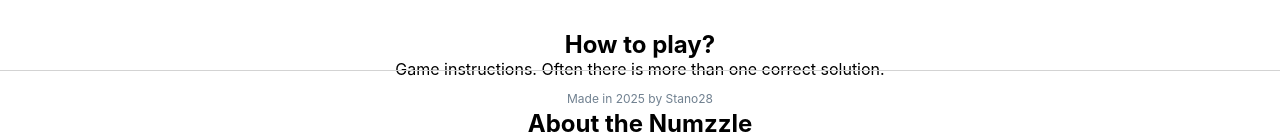
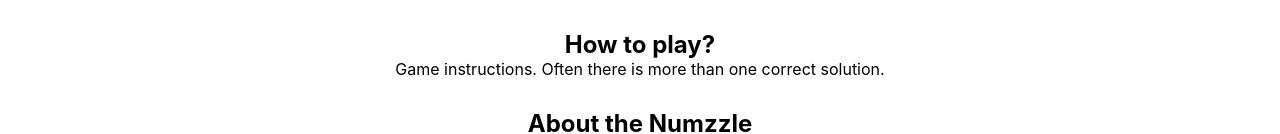
Before and after one commit to StanoSpodniak/numzzle_3, a React (Vite) app: page / in a window 1280 px wide. Shown: the part 674-808 px from the top of the page. Built offline with nearby package versions, Linux system fonts and the light colour scheme.

Commit message:
Footer style change

```diff
--- a/src/components/Footer.module.css
+++ b/src/components/Footer.module.css
@@ -1,8 +1,5 @@
 .footerContainer {
-    position: fixed;
-    bottom: 0;
-    left: 0;
-    width: 100%;
+    margin-top: 100px;
     padding: 20px 0;
     text-align: center;
     border-top: 1px solid lightgray;
```
